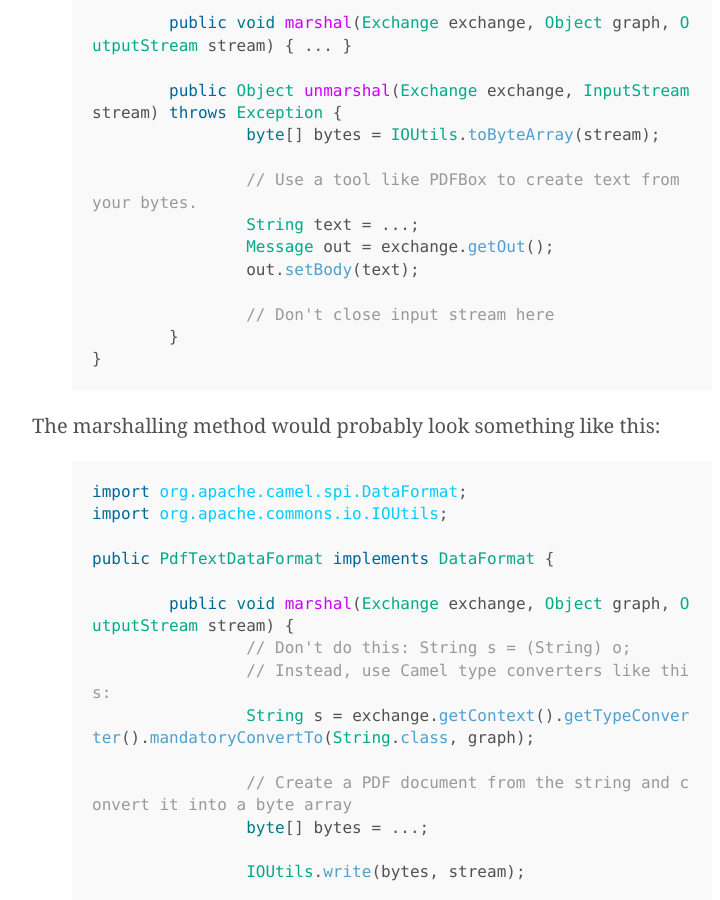
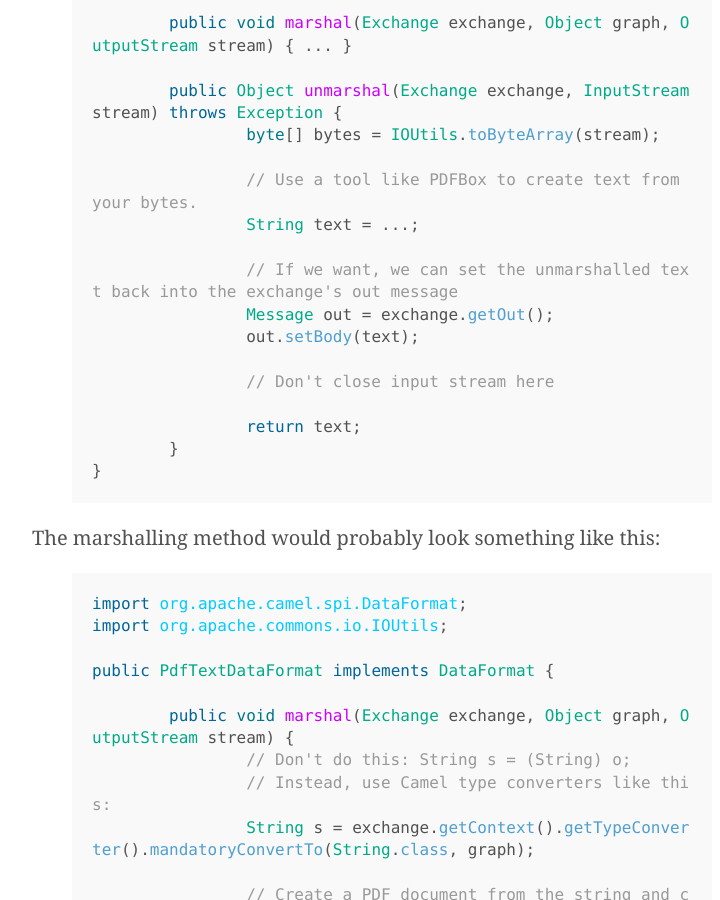
Before and after one commit to fabian-kostadinov/fabian-kostadinov.github.io, a Jekyll site: the page built from _posts/2016-01-10-reading-from-and-writing-to-files-in-apache-camel.md, in a window 1280 px wide and 900 px high, scrolled down 7691 px. Shown: the whole window, without its empty margins (248-968 px from the left). Built offline with Jekyll 4.4.1, drawn with Linux system fonts in a browser that asks for light colours; nearby versions of some CDN libraries; Markdown is read by kramdown in place of the engine named in the settings; comment, search, counter and statistics services are not loaded.

Commit message:
Added missing return value to unmarshalling method

```diff
--- a/_posts/2016-01-10-reading-from-and-writing-to-files-in-apache-camel.md
+++ b/_posts/2016-01-10-reading-from-and-writing-to-files-in-apache-camel.md
@@ -233,10 +233,14 @@ public PdfTextDataFormat implements DataFormat {
 
 		// Use a tool like PDFBox to create text from your bytes.
 		String text = ...;
+
+		// If we want, we can set the unmarshalled text back into the exchange's out message
 		Message out = exchange.getOut();
 		out.setBody(text);
 
 		// Don't close input stream here
+
+		return text;
 	}
 }
 {% endhighlight %}
```
